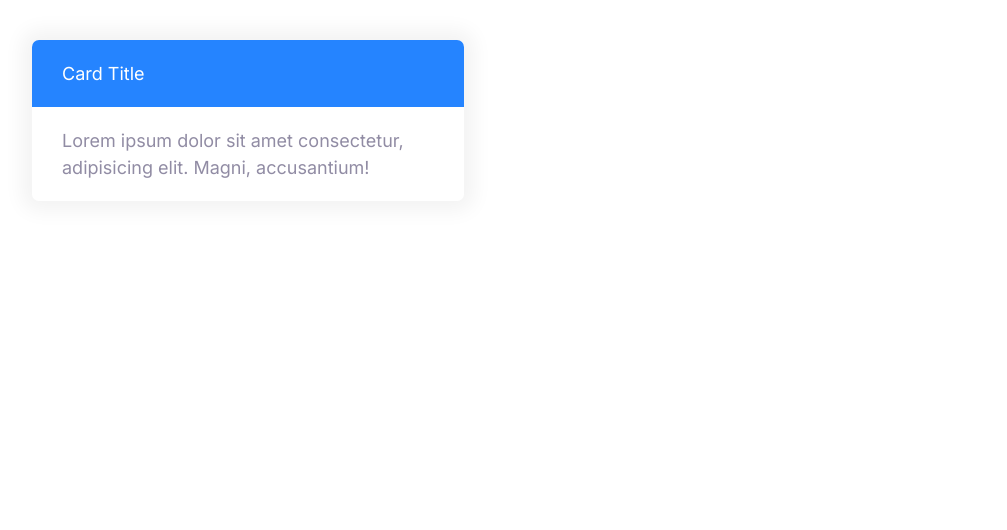
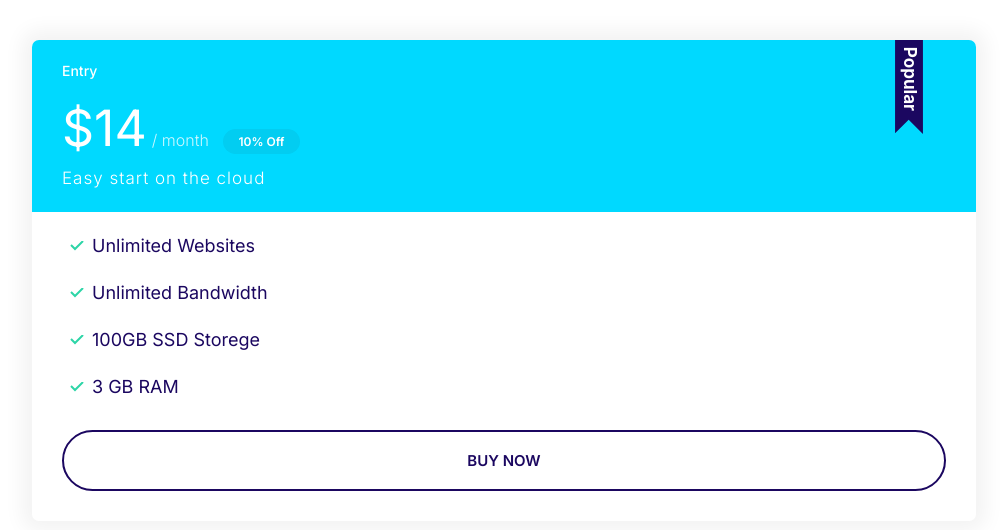
Before and after one commit to ana-m-gaina/landing_page, a plain HTML site: page index.html in a window 1280 px wide. Shown: the whole page, without its empty margins (8-1015 px from the left). Drawn offline with Linux system fonts and the light colour scheme.

Commit message:
Plan styling.

```diff
--- a/css/styles.css
+++ b/css/styles.css
@@ -119,6 +119,7 @@
 
  .badge--small{
     font-size: 1.6rem;
+    padding: 0.5rem 1.5rem;
  }
 
   @media  screen and (min-width: 1024px) {
@@ -301,3 +302,65 @@
     background-color: var(--color-secondary);
     color: #fff;
  }
+
+ .card--secondary .badge--secondary{
+    background: #02cdf1;
+ }
+
+ /* Plans */
+
+ .plan__name{
+    color: #fff;
+    font-weight: 500;
+    font-size: 2.4rem;
+ }
+
+ .plan__price{
+    font-size: 6rem;
+ }
+
+ .plan__billing-cycle{
+    font-size: 2.4rem;
+    font-weight: 300;
+    margin-right: 1rem;
+    opacity: 0.8 ;
+ }
+
+ .plan__description{
+    font-size: 2rem;
+    font-weight: 300;
+    letter-spacing: 1px;
+    display: block;
+ }
+
+ .plan .list__item{
+    margin-bottom: 2rem;
+ }
+
+ .plan--popular .card__header{
+    position: relative;
+ }
+
+ .plan--popular .card__header::before{
+    content: url(../images/popular.svg);
+    width: 40px;
+    display: inline-block;
+    position: absolute;
+    top: -6px;
+    right: 5%
+  }
+
+ @media screen and (min-width: 1024px) {
+    .plan__name{
+        font-size: 1.4rem;
+    }
+    .plan__price{
+        font-size: 5rem;
+    }
+    .plan__billing-cycle{
+        font-size: 1.6rem;
+    }
+    .plan__description{
+        font-size: 1.7rem;
+    }
+ }
--- a/index.html
+++ b/index.html
@@ -7,16 +7,32 @@
     <title>Document</title>
     <link rel="preconnect" href="https://fonts.googleapis.com">
     <link rel="preconnect" href="https://fonts.gstatic.com" crossorigin>
-    <link href="https://fonts.googleapis.com/css2?family=Inter:wght@400;600;700&display=swap" rel="stylesheet">
+    <link href="https://fonts.googleapis.com/css2?family=Inter:wght@300;400;500;600;700&display=swap" rel="stylesheet">
     <link rel="stylesheet" href="css/normalize.css">
     <link rel="stylesheet" href="css/styles.css">
 </head>
 
 <body>
-    <div style="width: 40%; padding: 4rem;">
-        <div class="card card--primary">
-            <header class="card__header"> Card Title </header>
-            <div class="card__body"> Lorem ipsum dolor sit amet consectetur, adipisicing elit. Magni, accusantium!</div>
+    <div style="width: 80%; padding: 4rem;">
+        <div class="plan plan--popular">
+            <div class="card card--secondary">
+                <header class="card__header">
+                    <h3 class="plan__name"> Entry </h3>
+                    <span class="plan__price"> $14</span>
+                    <span class="plan__billing-cycle"> / month </span>
+                    <span class="badge badge--secondary badge--small"> 10% Off</span>
+                    <span class="plan__description"> Easy start on the cloud </span>
+                </header>
+                <div class="card__body">
+                    <ul class="list list--tick ">
+                        <li class="list__item">Unlimited Websites</li>
+                        <li class="list__item">Unlimited Bandwidth</li>
+                        <li class="list__item">100GB SSD Storege</li>
+                        <li class="list__item">3 GB RAM</li>
+                    </ul>
+                    <button class="btn btn--outline btn--block">Buy now</button>
+                </div>
+            </div>
         </div>
     </div>
 </body>
```
Also changed, not shown: components/card.html (deleted, +0 -4 lines), components/plan.html (added, +20 -0 lines), images/popular.svg (added).
